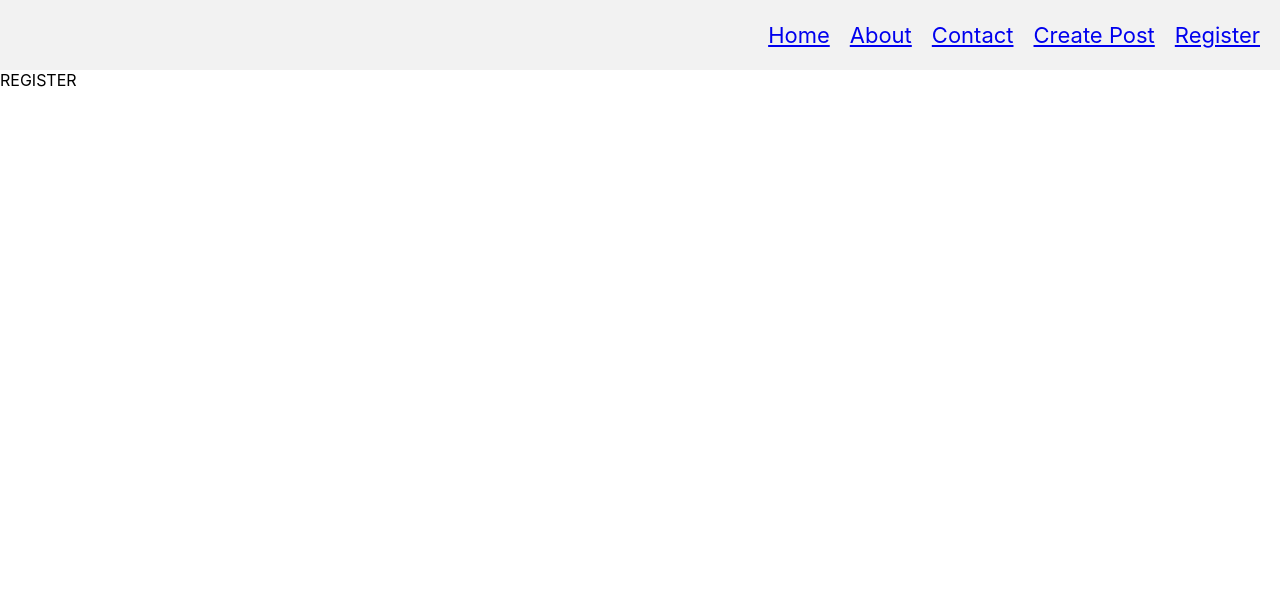
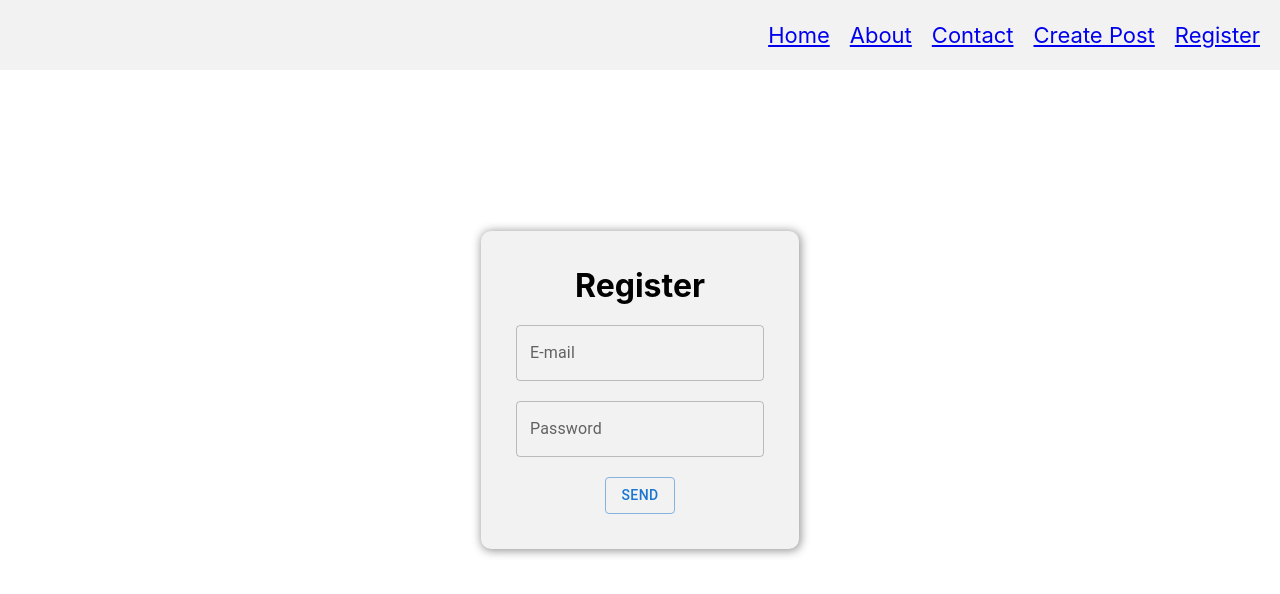
Before and after one commit to Khalilov07/BT-14-blog, a React (Create React App) app: page /register in a window 1280 px wide. Shown: the top 594 px of the page. Built offline with nearby package versions, Linux system fonts and the light colour scheme.

Commit message:
add register page

```diff
--- a/db.json
+++ b/db.json
@@ -13,5 +13,11 @@
       "id": 6
     }
   ],
-  "users": []
+  "users": [
+    {
+      "email": "test@mail.ru",
+      "password": "$2a$10$PXLuJjumsibtaziMZQA9a.izcjoAFNPDi4g22Qp/m9BgnQ7p/x.BS",
+      "id": 1
+    }
+  ]
 }
--- a/src/pages/HomePage/HomePage.jsx
+++ b/src/pages/HomePage/HomePage.jsx
@@ -1,6 +1,5 @@
 import React, { useEffect } from 'react';
 import './homepage.css'
-import axios from 'axios'
 import Card from '../../components/Card/Card';
 import { useState } from 'react';
 import postServices from '../../services/services'
--- a/src/pages/RegisterPage/RegisterPage.jsx
+++ b/src/pages/RegisterPage/RegisterPage.jsx
@@ -1,10 +1,53 @@
-import React from 'react';
+import React, { useState } from 'react';
+import postServices from '../../services/services';
 import './registerpage.css'
+import { TextField } from '@mui/material';
+import { Button } from '@mui/material';
 
 const RegisterPage = () => {
+
+    const [email, setEmail] = useState('')
+    const [password, setPassword] = useState('')
+
+    const addUser = (e) => {
+        e.preventDefault()
+
+        const newUser = {
+            email,
+            password
+        }
+
+        postServices.addUser(newUser)
+            .then(res => console.log(res.data))
+
+        console.log(newUser)
+    }
+
     return (
-        <div>
-            REGISTER
+        <div className='form__wrapper '>
+            <form onSubmit={addUser}>
+                <h1 style={{marginBottom: "20px"}}>Register</h1>
+                <TextField
+                    id="outlined-basic"
+                    label="E-mail"
+                    variant="outlined"
+                    value={email}
+                    type='email'
+                    onChange={(e) => setEmail(e.target.value)}
+                />
+
+                <TextField
+                    id="outlined-basic"
+                    label="Password"
+                    variant="outlined"
+                    style={{margin: "20px 0"}}
+                    value={password}
+                    type='password'
+                    onChange={(e) => setPassword(e.target.value)}
+                />
+
+                <Button variant="outlined" type='submit'>Send</Button>
+            </form>
         </div>
     );
 };
--- a/src/services/services.js
+++ b/src/services/services.js
@@ -1,6 +1,7 @@
 import axios from "axios";
 
 const URL = "http://localhost:3001/courses"
+const URL_USER = "http://localhost:3001/users"
 
 const getData = () => {
     return axios.get(URL)
@@ -18,4 +19,8 @@ const deletePost = (id) => {
     return axios.delete(`${URL}/${id}`)
 }
 
-export default {getData, postData, changeData, deletePost}
+const addUser = (newUser) => {
+    return axios.post(URL_USER, newUser)
+}
+
+export default {getData, postData, changeData, deletePost, addUser}
```
